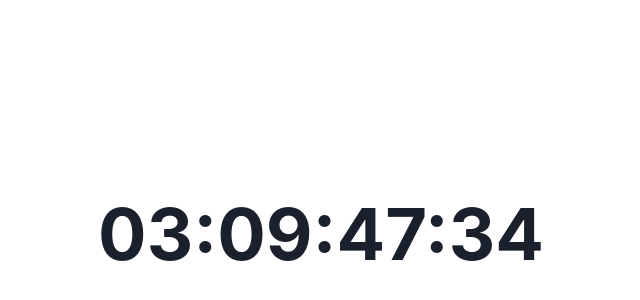
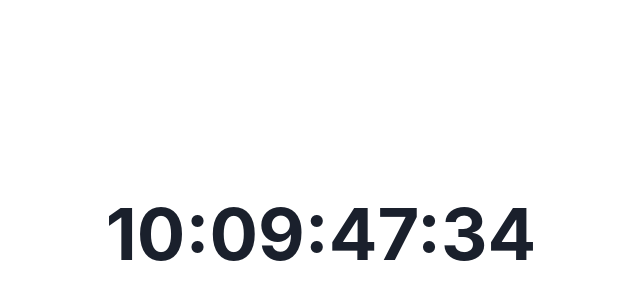
Before and after one commit to nord-studio/website, a Next.js app: page / in a window 1280 px wide. Shown: the part 202-502 px from the top of the page, without its empty margins (319-959 px from the left). Built offline with nearby package versions, Linux system fonts and the light colour scheme.

Commit message:
Update index.js

```diff
--- a/pages/index.js
+++ b/pages/index.js
@@ -8,7 +8,7 @@ const IndexPage = () => {
 				<Flex h="100vh" py={20}>
 					<VStack w="full" h="full" alignItems="center" paddingTop="25%" paddingBottom="25%">
 						<Heading alignSelf="center" size="4xl">
-							<Countdown date={'2021-10-18T23:23:59'} />
+							<Countdown date={'2021-10-25T23:23:59'} />
 						</Heading>
 					</VStack>
 				</Flex>
```
